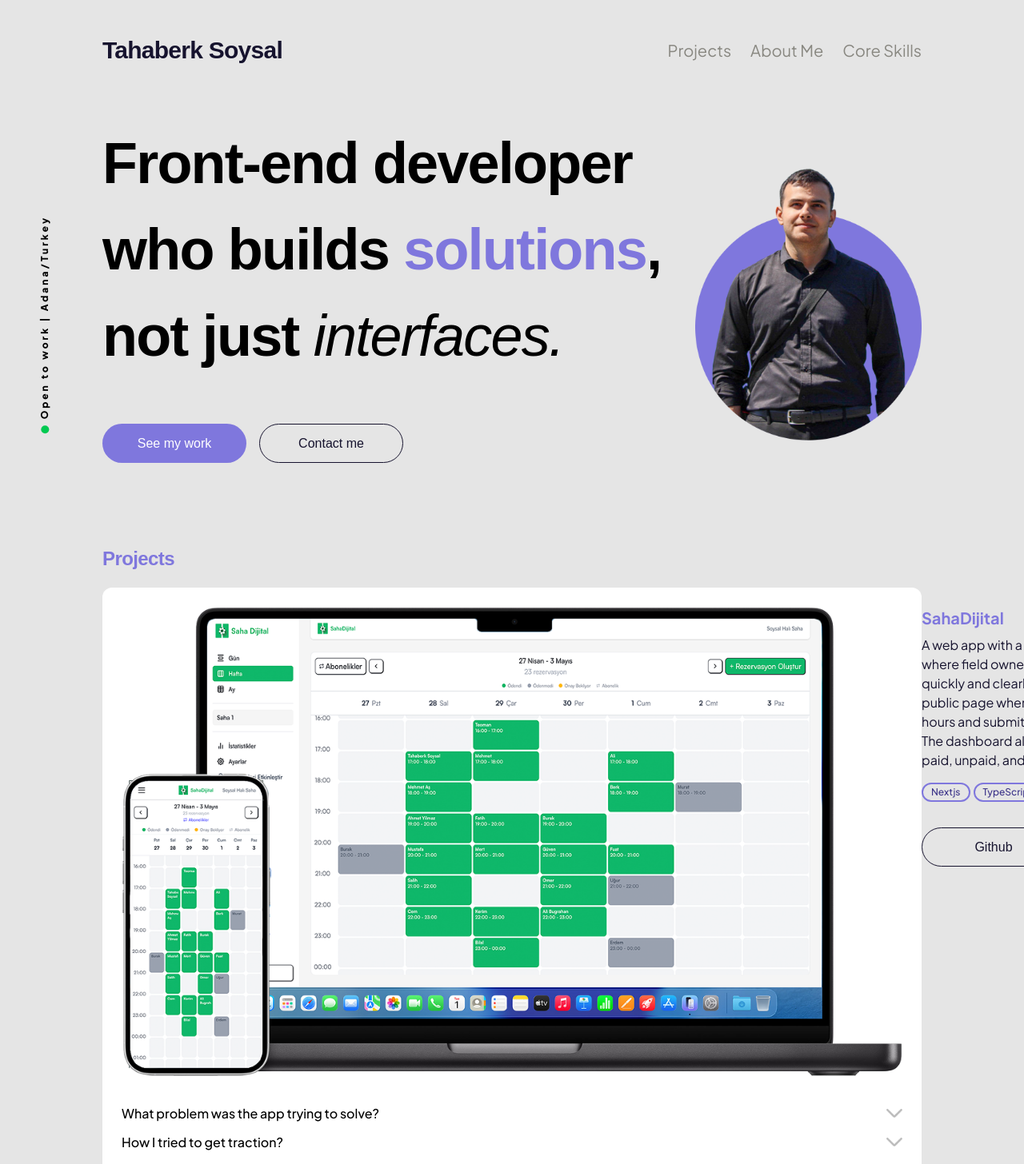
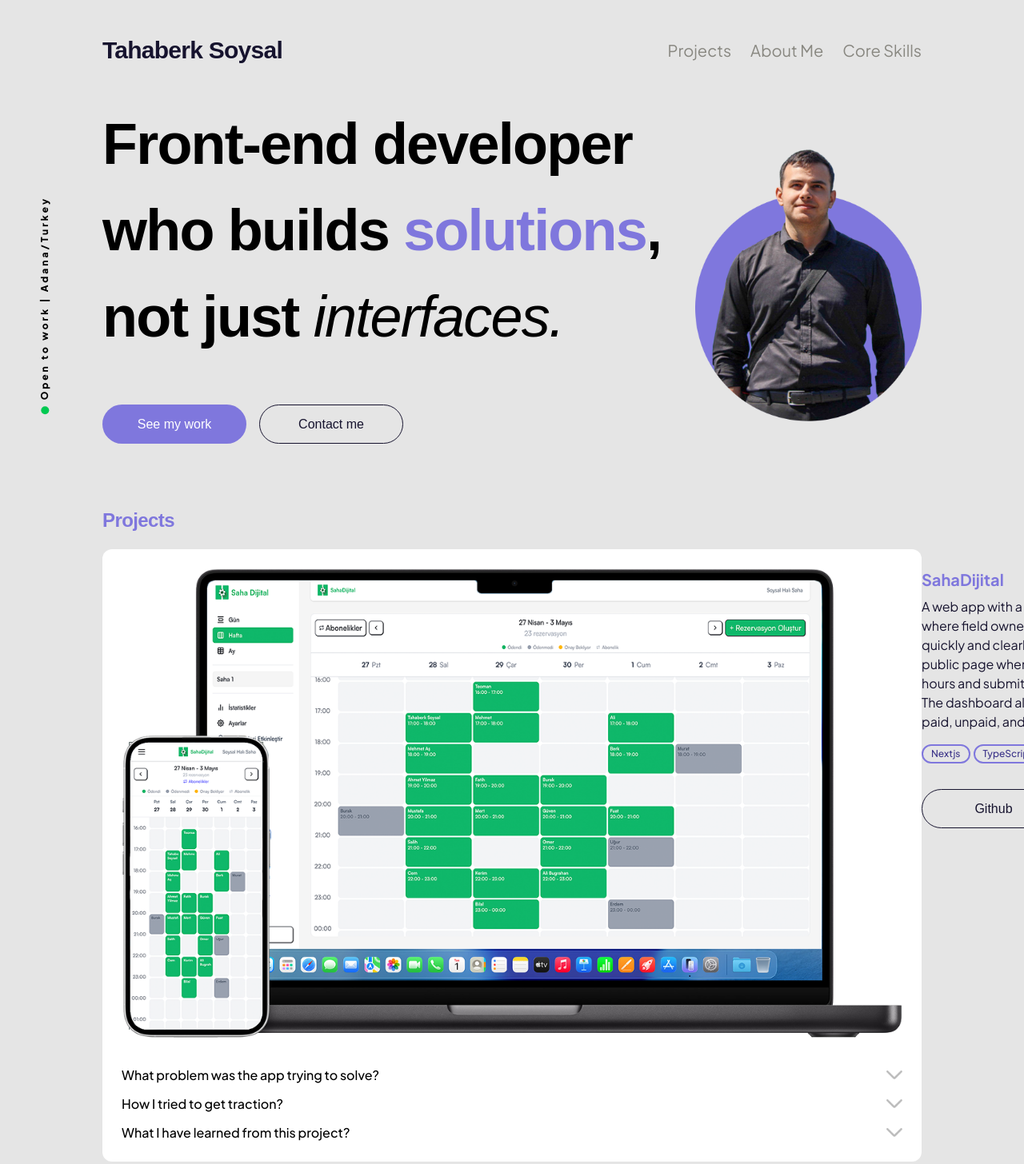
Before and after one commit to tbsoysal/portfolio, a Next.js app: page / in a window 1280 px wide. Shown: the top 1456 px of the page at 80% size. Built offline with nearby package versions, Linux system fonts and the light colour scheme.

Commit message:
change spacing hero section content

```diff
--- a/app/components/Hero.tsx
+++ b/app/components/Hero.tsx
@@ -3,7 +3,7 @@ import Image from "next/image";
 
 export default function Hero() {
     return (
-    <div className="flex flex-col items-center lg:flex-row lg:gap-6 relative my-18 justify-center">
+    <div className="flex flex-col items-center lg:flex-row lg:gap-6 relative my-12 justify-center">
         <div className="lg:max-w-[70%]">
         {/* Open to Work */}
         <div className="flex justify-center items-center gap-2 mb-8 md:mb-0 lg:absolute lg:-left-52 lg:top-62 lg:-rotate-90">
--- a/app/components/ui/ProjectCard.tsx
+++ b/app/components/ui/ProjectCard.tsx
@@ -67,7 +67,7 @@ export default function ProjectCard({ project }: ProjectCardProps) {
                 className="w-full flex justify-between items-center text-left font-medium transition-colors"
                 type="button"
               >
-                <span>{qa.question}</span>
+                <span className="block pr-2">{qa.question}</span>
                 {/* Chevron Arrow Indicator */}
                 <Image src={iconsrc} alt="arrow icon" width={20} height={10} />
               </button>
```
